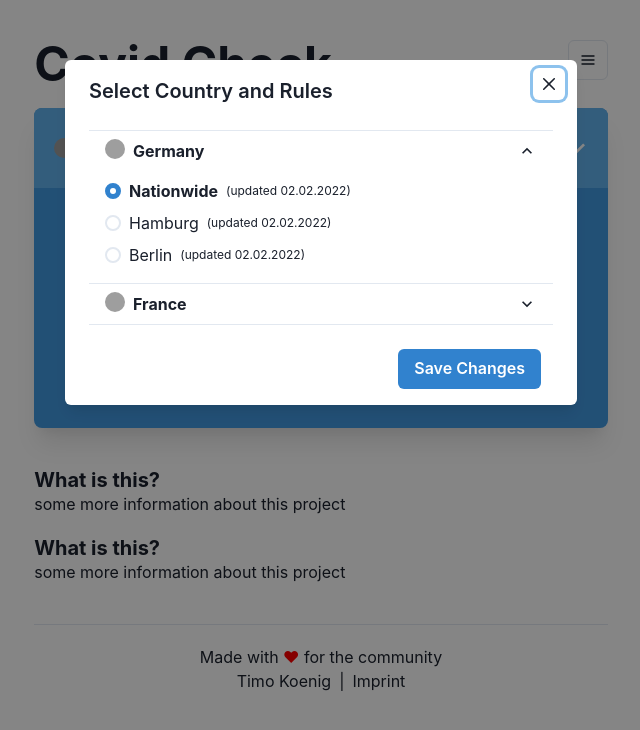
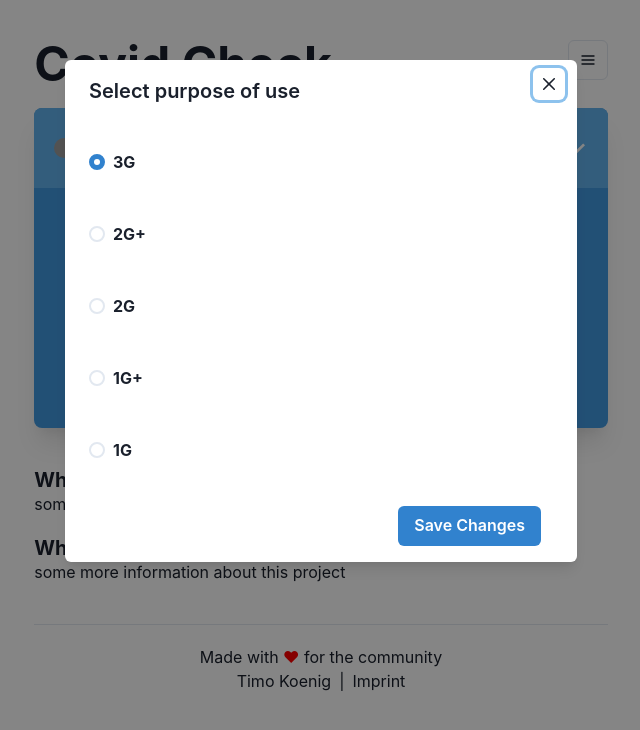
Before and after one commit to timokoenig/covid-validator, a Next.js app: page / in a window 1280 px wide. Both pictures are taken after a click on the button "3G". Shown: the top 730 px of the page, without its empty margins (319-959 px from the left). Built offline with nearby package versions, Linux system fonts and the light colour scheme; grey boxes are pictures that could not be loaded.

Commit message:
Add purpose of use modal

```diff
--- a/components/card-header.tsx
+++ b/components/card-header.tsx
@@ -2,11 +2,13 @@ import React, { useState } from 'react'
 import { Button, Text, Image, Box, Spacer, useDisclosure } from '@chakra-ui/react'
 import { ChevronDownIcon } from '@chakra-ui/icons'
 import RuleModal from './rule-modal'
+import PurposeModal from './purpose-modal'
 import countries from '../utils/countries'
 import purpose from '../utils/purpose'
 
 const CardHeader = () => {
-  const { isOpen, onOpen, onClose } = useDisclosure()
+  const { isOpen: isOpenRule, onOpen: onOpenRule, onClose: onCloseRule } = useDisclosure()
+  const { isOpen: isOpenPurpose, onOpen: onOpenPurpose, onClose: onClosePurpose } = useDisclosure()
   const [selection, setSelection] = useState<{ country: string; state: string }>({
     country: 'de',
     state: '',
@@ -29,7 +31,7 @@ const CardHeader = () => {
           display="flex"
           flexDirection="row"
           alignItems="center"
-          onClick={onOpen}
+          onClick={onOpenRule}
           borderRadius="0"
         >
           <Image
@@ -55,7 +57,7 @@ const CardHeader = () => {
           display="flex"
           flexDirection="row"
           alignItems="center"
-          onClick={onOpen}
+          onClick={onOpenPurpose}
           borderRadius="0"
         >
           <Text fontSize="h4" fontWeight="bold" color="white">
@@ -64,7 +66,12 @@ const CardHeader = () => {
           <ChevronDownIcon w={8} h={8} color="white" />
         </Button>
       </Box>
-      <RuleModal isOpen={isOpen} onClose={onClose} onChange={setSelection} />
+      <RuleModal isOpen={isOpenRule} onClose={onCloseRule} onChange={setSelection} />
+      <PurposeModal
+        isOpen={isOpenPurpose}
+        onClose={onClosePurpose}
+        onChange={setSelectionPurpose}
+      />
     </>
   )
 }
--- /dev/null
+++ b/components/purpose-list.tsx
@@ -0,0 +1,26 @@
+import React from 'react'
+import { Text, Stack, Radio, RadioGroup, Box } from '@chakra-ui/react'
+
+type Props = {
+  items: string[]
+  selectedItem: string
+  onChange: (item: string) => void
+}
+
+const PurposeList = (props: Props) => {
+  return (
+    <RadioGroup onChange={props.onChange} value={props.selectedItem}>
+      <Stack>
+        {props.items.map(purpose => (
+          <Radio value={purpose}>
+            <Box py="5">
+              <Text fontWeight="bold">{purpose}</Text>
+            </Box>
+          </Radio>
+        ))}
+      </Stack>
+    </RadioGroup>
+  )
+}
+
+export default PurposeList
--- /dev/null
+++ b/components/purpose-modal.tsx
@@ -0,0 +1,49 @@
+import React, { useState } from 'react'
+import {
+  Modal,
+  ModalOverlay,
+  ModalContent,
+  ModalHeader,
+  ModalFooter,
+  ModalBody,
+  ModalCloseButton,
+  Button,
+} from '@chakra-ui/react'
+import PurposeList from './purpose-list'
+import purpose from '../utils/purpose'
+
+type Props = {
+  isOpen: boolean
+  onClose: () => void
+  onChange: (selection: string) => void
+}
+
+const PurposeModal = (props: Props) => {
+  const [selection, setSelection] = useState<string>(purpose[0])
+
+  const onSave = () => {
+    props.onChange(selection)
+    props.onClose()
+  }
+
+  return (
+    <Modal isOpen={props.isOpen} onClose={props.onClose} size="lg">
+      <ModalOverlay />
+      <ModalContent>
+        <ModalHeader>Select purpose of use</ModalHeader>
+        <ModalCloseButton />
+        <ModalBody>
+          <PurposeList items={purpose} selectedItem={selection} onChange={setSelection} />
+        </ModalBody>
+
+        <ModalFooter>
+          <Button colorScheme="blue" mr={3} onClick={onSave}>
+            Save Changes
+          </Button>
+        </ModalFooter>
+      </ModalContent>
+    </Modal>
+  )
+}
+
+export default PurposeModal
```
